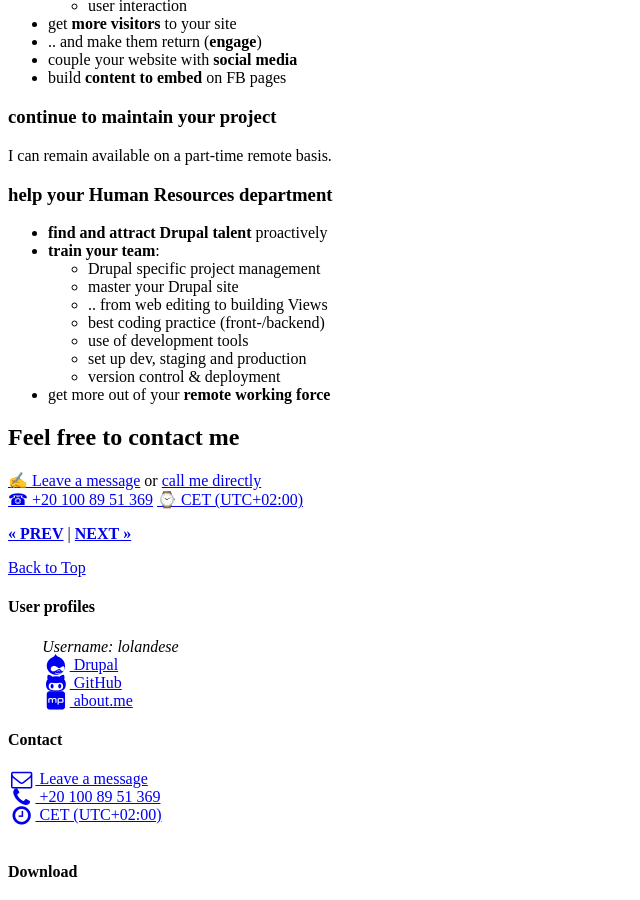
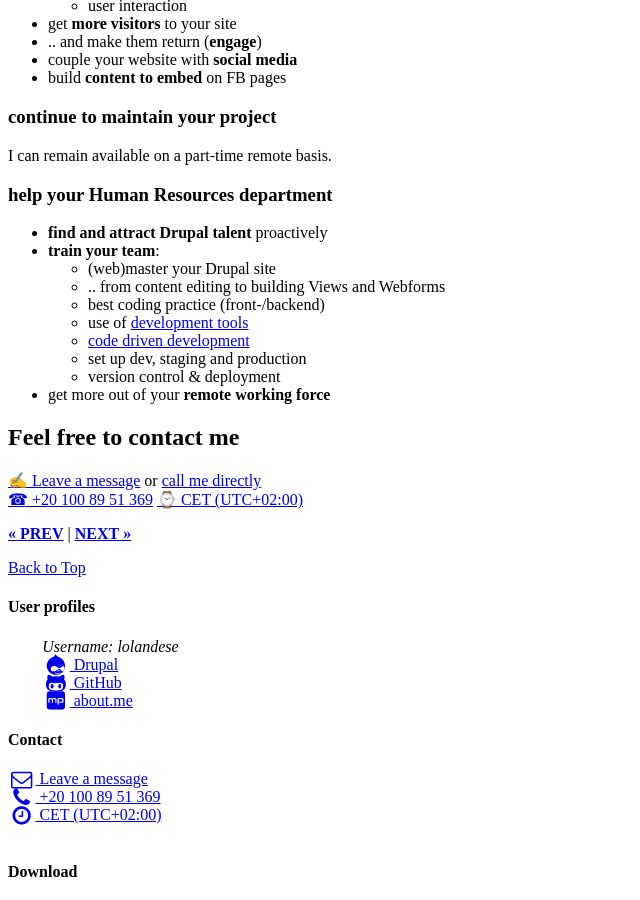
Before and after one commit to lolandese/lolandese.github.com, a Jekyll site: the page built from index.md, in a window 1280 px wide and 900 px high, scrolled down 1919 px. Shown: the whole window, without its empty margins (0-640 px from the left). Built offline with Jekyll 4.4.1, drawn with Linux system fonts in a browser that asks for light colours; nearby versions of some CDN libraries; comment, search, counter and statistics services are not loaded.

Commit message:
Page update

```diff
--- a/index.md
+++ b/index.md
@@ -64,11 +64,11 @@ I can remain available on a part-time remote basis.
 ### help your Human Resources department
 - **find and attract Drupal talent** proactively
 - **train your team**:
-  - Drupal specific project management
-  - master your Drupal site
-  - .. from web editing to building Views
+  - (web)master your Drupal site
+  - .. from content editing to building Views and Webforms
   - best coding practice (front-/backend)
-  - use of development tools
+  - use of [development tools](https://lolandese.github.io/tools.html#top)
+  - [code driven development](http://dcycleproject.org/blog/68/approach-code-driven-development-drupal-8)
   - set up dev, staging and production
   - version control & deployment
 - get more out of your **remote working force**
```
